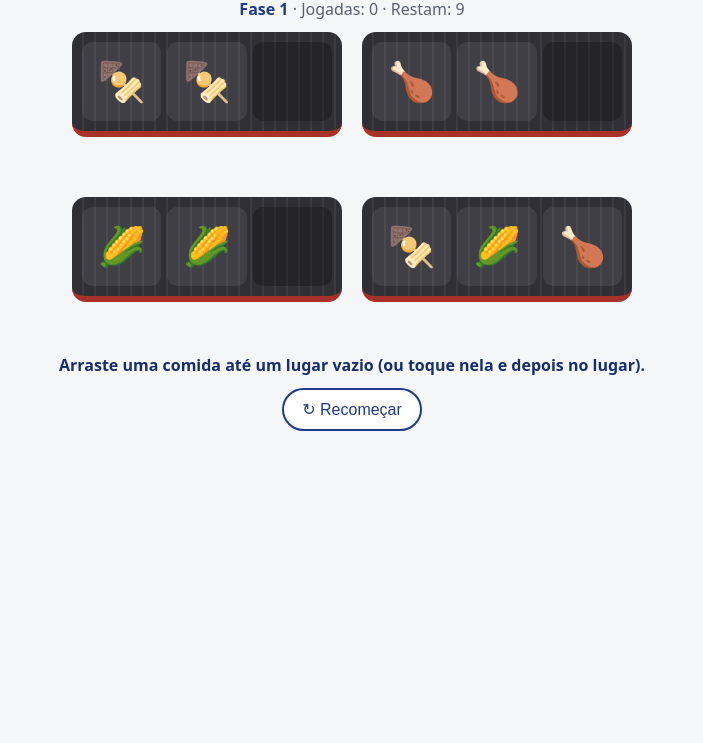
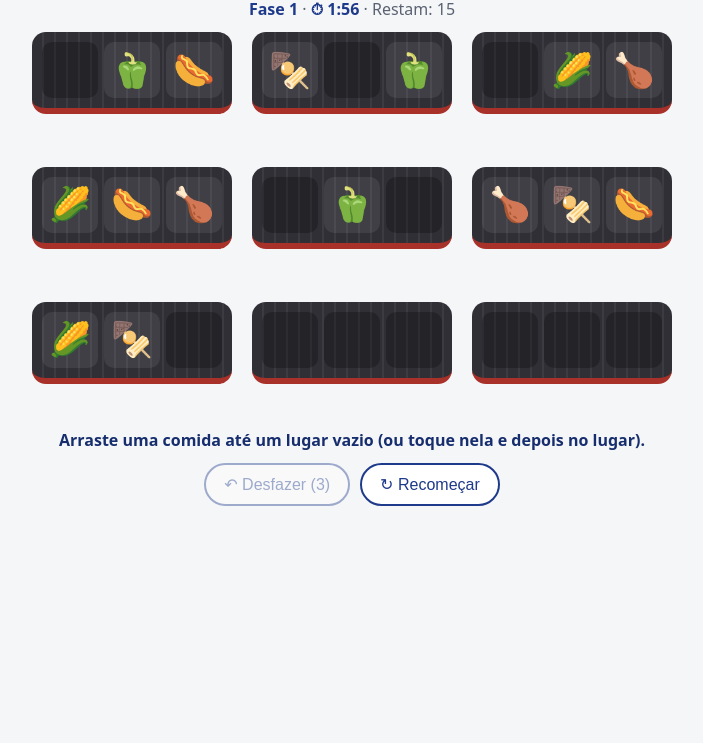
Before and after one commit to Eduardonascimento01/churrasco-sort, a plain HTML site: page index.html in a window 1280 px wide. Shown: the part 57-800 px from the top of the page, without its empty margins (288-991 px from the left). Drawn offline with Linux system fonts and the light colour scheme.

Commit message:
Etapa 5: cronômetro e desfazer; sempre 9 grelhas e toda fase mais difícil (teste confere)
Co-Authored-By: Claude Opus 5.5 <noreply@anthropic.com>

```diff
--- a/estilo.css
+++ b/estilo.css
@@ -186,3 +186,11 @@ header p { margin: 4px 0 0; color: var(--texto-suave); }
 #recomecar { background: #fff; color: var(--azul); border: 2px solid var(--azul); }
 #proxima { background: var(--azul); color: #fff; border: 2px solid var(--azul); font-weight: 700; }
 #proxima[hidden] { display: none; }
+
+/* Etapa 5: cronômetro e desfazer */
+#relogio { font-variant-numeric: tabular-nums; font-weight: 600; color: var(--azul); }
+#relogio.acabando { color: #C2410C; animation: piscar 1s steps(2) infinite; }
+@keyframes piscar { 50% { opacity: .45; } }
+@media (prefers-reduced-motion: reduce) { #relogio.acabando { animation: none; } }
+#desfazer { background: #fff; color: var(--azul); border: 2px solid var(--azul); }
+.botoes button:disabled { opacity: .4; cursor: not-allowed; }
--- a/index.html
+++ b/index.html
@@ -9,7 +9,7 @@
 <body>
   <header>
     <h1>🔥 Churrasco Sort</h1>
-    <p><strong id="fase">Fase 1</strong> · <span id="contador"></span></p>
+    <p><strong id="fase">Fase 1</strong> · <span id="relogio" aria-live="off">⏱ 0:00</span> · <span id="contador"></span></p>
   </header>
 
   <main id="mesa" aria-label="Grelhas"></main>
@@ -17,6 +17,7 @@
   <p id="aviso" role="status"></p>
   <div class="botoes">
     <button id="proxima" class="principal" hidden>Próxima fase ➜</button>
+    <button id="desfazer" disabled>↶ Desfazer (3)</button>
     <button id="recomecar">↻ Recomeçar</button>
   </div>
 
--- a/jogo.js
+++ b/jogo.js
@@ -1,6 +1,7 @@
 // jogo.js · A "tela": desenha as grelhas e responde ao mouse e ao dedo.
 // Quem decide se a jogada vale é sempre o regras.js. Aqui só mostramos.
 //
+// Etapa 5: cronômetro (pausa com a aba escondida) e 3 "desfazer" por fase.
 // Etapa 4: fases geradas sozinhas (com saída garantida), "Próxima fase" e progresso salvo.
 // Etapa 3: cada grelha mostra a bandeja (próxima camada) embaixo.
 // Etapa 2: além de "tocar e tocar", agora dá pra ARRASTAR.
@@ -40,18 +41,32 @@
   let arraste;      // modo arrastar: informações do arraste em andamento, ou null
   let ignorarClique = false; // um arraste termina com um "click" falso: pulamos ele
 
+  // ---------- Etapa 5: tempo e desfazer ----------
+  const DESFAZER_POR_FASE = 3;
+  const relogioTela = document.getElementById("relogio");
+  const botaoDesfazer = document.getElementById("desfazer");
+  let receitaAtual;   // a receita da fase (traz o tempo)
+  let tempo;          // segundos que faltam
+  let relogio = null; // o "despertador" que bate a cada 1 segundo (setInterval)
+  let historico;      // pilha de fotografias das grelhas, uma por jogada
+  let desfazeres;     // quantos "desfazer" ainda restam
+  let terminou;       // true quando venceu ou o tempo acabou
+
   // Prepara a fase N. Gerar as fases grandes leva até ~2 segundos, então
   // primeiro mostramos "Preparando..." e só depois (setTimeout) geramos:
   // sem isso, o navegador congelaria antes de conseguir mostrar o aviso.
   function carregarFase(n) {
     fase = n;
     gravarFase(n);
+    pararRelogio();
     titulo.textContent = `Fase ${n}`;
     botaoProxima.hidden = true;
     ocupado = true;
     aviso.textContent = "🔥 Preparando a fase...";
     setTimeout(() => {
-      inicio = R.gerarFase(n).grelhas;
+      const gerada = R.gerarFase(n);
+      inicio = gerada.grelhas;
+      receitaAtual = gerada.receita;
       recomecar();
     }, 30);
   }
@@ -63,9 +78,62 @@
     jogadas = 0;
     ocupado = false;
     arraste = null;
+    historico = [];
+    desfazeres = DESFAZER_POR_FASE;
+    terminou = false;
+    tempo = receitaAtual.tempo;
+    botaoProxima.hidden = true;
     aviso.textContent = "Arraste uma comida até um lugar vazio (ou toque nela e depois no lugar).";
     mesa.classList.toggle("tres", grelhas.length >= 6); // muitas grelhas: 3 por linha
     desenhar();
+    mostrarTempo();
+    iniciarRelogio();
+  }
+
+  // O cronômetro: a cada 1 segundo, tira 1 do tempo.
+  // Se a aba estiver escondida (document.hidden), não conta: é injusto
+  // perder porque foi atender o telefone em outro aplicativo.
+  function iniciarRelogio() {
+    pararRelogio();
+    relogio = setInterval(() => {
+      if (document.hidden || terminou) return;
+      tempo--;
+      mostrarTempo();
+      if (tempo <= 0) perder();
+    }, 1000);
+  }
+  function pararRelogio() {
+    if (relogio) clearInterval(relogio);
+    relogio = null;
+  }
+  function mostrarTempo() {
+    const m = Math.floor(Math.max(tempo, 0) / 60);
+    const s = String(Math.max(tempo, 0) % 60).padStart(2, "0");
+    relogioTela.textContent = `⏱ ${m}:${s}`;
+    relogioTela.classList.toggle("acabando", tempo <= 20); // últimos 20 s: vermelho
+  }
+  function perder() {
+    terminou = true;
+    pararRelogio();
+    if (arraste) { limparArraste(); }
+    escolhida = null;
+    desenhar();
+    aviso.textContent = "⏰ O tempo acabou! Toque em Recomeçar para tentar de novo.";
+  }
+
+  // Desfazer: tira a última fotografia da pilha e volta para ela.
+  // Funciona porque, ANTES de cada jogada, guardamos uma cópia (R.copiar)
+  // das grelhas. É o Ctrl+Z do jogo.
+  function desfazer() {
+    if (ocupado || terminou || historico.length === 0 || desfazeres === 0) return;
+    grelhas = historico.pop();
+    desfazeres--;
+    escolhida = null;
+    desenhar();
+  }
+  function atualizarBotoes() {
+    botaoDesfazer.textContent = `↶ Desfazer (${desfazeres})`;
+    botaoDesfazer.disabled = terminou || historico.length === 0 || desfazeres === 0;
   }
 
   // Desenha tudo do zero a partir dos dados: a tela é um "retrato" de `grelhas`.
@@ -122,13 +190,14 @@
       mesa.appendChild(bloco);
     });
     const restam = Object.values(R.contar(grelhas)).reduce((a, b) => a + b, 0);
-    contador.textContent = `Jogadas: ${jogadas} · Restam: ${restam}`;
+    contador.textContent = `Restam: ${restam}`;
+    atualizarBotoes();
   }
 
   // ---------- MODO TOCAR (da etapa 1, continua valendo) ----------
   function tocar(g, l) {
     if (ignorarClique) { ignorarClique = false; return; }
-    if (ocupado) return;
+    if (ocupado || terminou) return;
     if (R.frente(grelhas[g])[l] !== null) { // tocou numa comida: escolhe (ou desescolhe)
       escolhida = escolhida && escolhida.g === g && escolhida.l === l ? null : { g, l };
       desenhar();
@@ -145,7 +214,7 @@
 
   // 1. APERTAR: só anotamos onde começou. Ainda não sabemos se é toque ou arraste.
   function comecarArraste(e, g, l) {
-    if (ocupado || e.button > 0) return;   // só o botão principal do mouse
+    if (ocupado || terminou || e.button > 0) return; // só o botão principal do mouse
     arraste = { g, l, x0: e.clientX, y0: e.clientY, fantasma: null, alvo: null, botao: e.currentTarget };
     // "Captura": o navegador manda TODOS os movimentos deste dedo pra nós,
     // mesmo quando ele sai de cima do botão.
@@ -220,7 +289,9 @@
   // O ciclo: SOLTAR → CONFERIR → LIMPAR → FIM?
   function jogar(origem, destino) {
     const camadasAntes = grelhas[origem.g].length;
+    const foto = R.copiar(grelhas);           // fotografia ANTES da jogada (para desfazer)
     if (!R.mover(grelhas, origem, destino)) { desenhar(); return; }
+    historico.push(foto);
     jogadas++;
     // Se a origem perdeu uma camada, foi porque a bandeja subiu: anima ela.
     desenhar(grelhas[origem.g].length < camadasAntes ? [origem.g] : []);
@@ -235,8 +306,12 @@
       comTrio.forEach((g) => R.limparSeTrio(grelhas, g));
       ocupado = false;
       desenhar(subiram);
-      if (R.venceu(grelhas)) {
-        aviso.textContent = `🎉 Fase ${fase} completa em ${jogadas} jogadas!`;
+      if (R.venceu(grelhas) && !terminou) {
+        terminou = true;
+        pararRelogio();
+        desenhar();
+        const m = Math.floor(tempo / 60), s = String(tempo % 60).padStart(2, "0");
+        aviso.textContent = `🎉 Fase ${fase} completa em ${jogadas} jogadas, sobrando ${m}:${s}!`;
         gravarFase(fase + 1);         // se fechar o navegador, continua na próxima
         botaoProxima.hidden = false;
         botaoProxima.focus();
@@ -246,6 +321,7 @@
 
   document.getElementById("recomecar").addEventListener("click", () => { if (inicio) recomecar(); });
   botaoProxima.addEventListener("click", () => carregarFase(fase + 1));
+  botaoDesfazer.addEventListener("click", desfazer);
 
   // ?fase=N no endereço abre direto a fase N (útil para testar).
   const pedida = parseInt(new URLSearchParams(location.search).get("fase"), 10);
--- a/regras.js
+++ b/regras.js
@@ -162,15 +162,31 @@
   //   tipos  = quantos tipos de comida diferentes
   //   trios  = quantos trios de cada tipo (3 comidas cada)
   //   grelhas = quantas grelhas
-  //   vagas  = lugares vazios na frente (espaço de manobra: menos = mais difícil)
+  //   vagas  = lugares vazios na frente, no MÍNIMO (espaço de manobra: menos = mais difícil)
+  //   tempo  = segundos do cronômetro (etapa 5)
+  //
+  // Pedido do Eduardo (2026-11-17): SEMPRE 9 grelhas, e TODA fase mais
+  // difícil que a anterior. Cada fase aperta pelo menos um parafuso:
+  //   fase:   1   2   3   4   5   6   7   8   9  10  11  12 ...
+  //   tipos:  5   5   6   6   7   7   8   8   9   9  10  10   (+1 a cada 2 fases)
+  //   trios:  1   1   1   2   2   2   3   3   3   3   3   3   (+1 a cada 3 fases)
+  //   vagas:  6   5   5   4   4   3   3   2   2   2   2   2   (−1 a cada 2 fases)
+  //   e o tempo por comida encolhe um pouco em TODA fase.
   function receita(fase) {
     const nomes = Object.keys(COMIDAS);
-    // Teto de 10 tipos: acima disso o solucionador demora demais para provar a fase.
-    const tipos = Math.min(3 + Math.floor(fase / 2), 10);
-    const trios = fase < 4 ? 1 : fase < 9 ? 2 : 3;
-    const grelhas = Math.min(tipos + 1, 9);
-    const vagas = fase < 6 ? 3 : 2;
-    return { tipos, trios, grelhas, vagas, nomes: nomes.slice(0, tipos) };
+    // Teto de 10 tipos e 3 trios: acima disso o solucionador demora demais para provar a fase.
+    const tipos = Math.min(5 + Math.floor((fase - 1) / 2), 10);
+    const trios = Math.min(1 + Math.floor((fase - 1) / 3), 3);
+    const grelhas = 9;
+    const vagas = Math.max(2, 6 - Math.floor(fase / 2));
+    const comidas = tipos * trios * 3;
+    // Segundos por comida: começa em 6 e cai 7% (do que sobra acima de 1,5) a
+    // cada fase. É uma curva que SEMPRE desce, mas nunca chega a 1,5:
+    // fase 1 = 6 s, fase 10 ≈ 3,8 s, fase 20 ≈ 2,6 s, fase 40 ≈ 1,8 s.
+    // (Um "piso" fixo faria as fases pararem de ficar difíceis: o teste pegou isso.)
+    const porComida = 1.5 + 4.5 * Math.pow(0.93, fase - 1);
+    const tempo = Math.round(comidas * porComida + 30);
+    return { tipos, trios, grelhas, vagas, comidas, tempo, nomes: nomes.slice(0, tipos) };
   }
 
   // Monta uma fase com o sorteio: coloca as comidas na frente (deixando as
```
Also changed, not shown: teste.js (+10 -1 lines), 1 other file.
